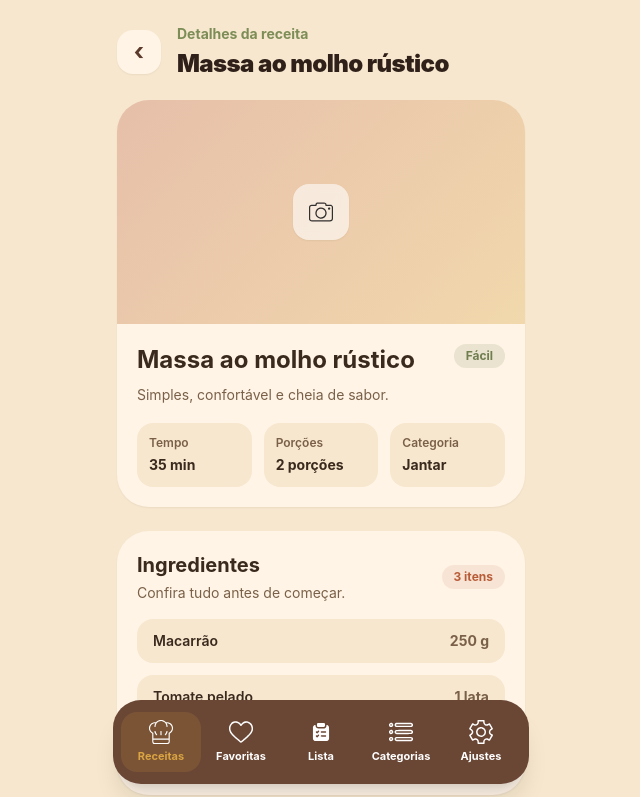
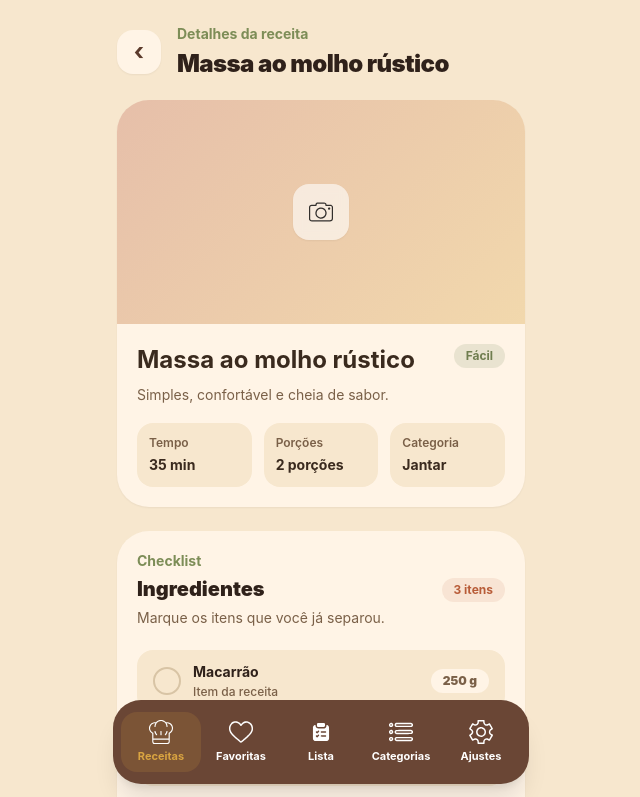
Before and after one commit to ThiagoBCandido/A-La-Carte, an Angular app in the folder frontend/: page /receitas/1 in a window 1280 px wide. Shown: the top 797 px of the page, without its empty margins (319-959 px from the left). Built offline with nearby package versions, Linux system fonts and the light colour scheme.

Commit message:
Re-design da guia de detalhes dos ingredientes, melhoria do checklist

```diff
--- a/frontend/src/app/pages/recipe-details/recipe-details.component.html
+++ b/frontend/src/app/pages/recipe-details/recipe-details.component.html
@@ -31,14 +31,8 @@
       >
         <button
           class="absolute left-1/2 top-1/2 flex h-14 w-14 -translate-x-1/2 -translate-y-1/2 items-center justify-center rounded-2xl bg-white/60 shadow-sm backdrop-blur-sm active:scale-95"
-          type="button"
-          aria-label="Adicionar foto da receita"
-        >
-          <img
-            class="h-6 w-6 opacity-80"
-            src="assets/icons/camera.svg"
-            alt=""
-          />
+          type="button" aria-label="Adicionar foto da receita">
+          <img class="h-6 w-6 opacity-80" src="assets/icons/camera.svg" alt=""/>
         </button>
       </div>
 
@@ -94,18 +88,22 @@
     </section>
 
     <section class="mb-6 rounded-[2rem] bg-[#FFF4E6] p-5 shadow-sm">
-      <div class="mb-4 flex items-center justify-between">
+      <div class="mb-5 flex items-center justify-between gap-4">
         <div>
-          <h2 class="text-xl font-bold">
+          <p class="text-sm font-bold text-[#7D8D57]">
+            Checklist
+          </p>
+
+          <h2 class="mt-1 text-xl font-black text-[#2F211A]">
             Ingredientes
           </h2>
 
-          <p class="mt-1 text-sm text-[#7A6048]">
-            Confira tudo antes de começar.
+          <p class="mt-1 text-sm leading-relaxed text-[#7A6048]">
+            Marque os itens que você já separou.
           </p>
         </div>
 
-        <span class="rounded-full bg-[#B85C38]/10 px-3 py-1 text-xs font-bold text-[#B85C38]">
+        <span class="shrink-0 rounded-full bg-[#B85C38]/10 px-3 py-1 text-xs font-bold text-[#B85C38]">
           {{ recipe.ingredients.length }} itens
         </span>
       </div>
@@ -147,30 +145,40 @@
             </div>
           } @else {
             <button
-              class="relative flex w-full items-center justify-between gap-4 overflow-hidden rounded-2xl px-4 py-3 text-left transition active:scale-[0.98]"
-              [class.bg-[#E4F1D5]]="ingredient.checked"
-              [class.bg-[#F7E7CE]]="!ingredient.checked"
+              class="flex w-full items-center gap-3 rounded-2xl px-4 py-3 text-left transition active:scale-[0.98]"
+              [style.background-color]="ingredient.checked ? '#E4F1D5' : '#F7E7CE'"
               type="button"
               (click)="toggleIngredient(ingredient)"
             >
               <span
-                class="absolute left-4 right-4 top-1/2 h-0.5 origin-left -translate-y-1/2 rounded-full bg-[#4F6F32] transition-transform duration-200"
-                [class.scale-x-100]="ingredient.checked"
-                [class.scale-x-0]="!ingredient.checked"
-                aria-hidden="true"
-              ></span>
+                class="flex h-7 w-7 shrink-0 items-center justify-center rounded-full border-2 text-sm font-black transition"
+                [style.border-color]="ingredient.checked ? '#6F7D4F' : '#D8C4A5'"
+                [style.background-color]="ingredient.checked ? '#6F7D4F' : 'transparent'"
+                [style.color]="ingredient.checked ? '#FFFFFF' : 'transparent'"
+              >
+                ✓
+              </span>
 
-              <span
-                class="relative z-10 text-sm font-semibold transition"
-                [class.text-[#4F6F32]]="ingredient.checked"
-              >
-                {{ ingredient.name }}
+              <span class="min-w-0 flex-1">
+                <span
+                  class="block text-sm font-bold transition"
+                  [style.color]="ingredient.checked ? '#4F6F32' : '#2F211A'"
+                >
+                  {{ ingredient.name }}
+                </span>
+
+                <span
+                  class="mt-0.5 block text-xs font-medium transition"
+                  [style.color]="ingredient.checked ? 'rgba(79, 111, 50, 0.8)' : '#7A6048'"
+                >
+                  Item da receita
+                </span>
               </span>
 
               <span
-                class="relative z-10 shrink-0 text-sm font-bold transition"
-                [class.text-[#4F6F32]]="ingredient.checked"
-                [class.text-[#7A6048]]="!ingredient.checked"
+                class="shrink-0 rounded-full px-3 py-1 text-xs font-black transition"
+                [style.background-color]="ingredient.checked ? 'rgba(255, 255, 255, 0.6)' : '#FFF4E6'"
+                [style.color]="ingredient.checked ? '#4F6F32' : '#7A6048'"
               >
                 {{ ingredient.quantity }} {{ ingredient.unit }}
               </span>
@@ -257,15 +265,13 @@
           } @else {
             <button
               class="flex w-full gap-4 rounded-2xl px-3 py-3 text-left transition active:scale-[0.98]"
-              [class.bg-[#E4F1D5]]="step.checked"
-              [class.bg-[#F7E7CE]]="!step.checked"
+              [style.background-color]="step.checked ? '#E4F1D5' : '#F7E7CE'"
               type="button"
               (click)="toggleStep(step)"
             >
               <span
                 class="flex h-9 w-9 shrink-0 items-center justify-center rounded-2xl text-sm font-bold text-white transition"
-                [class.bg-[#6F7D4F]]="step.checked"
-                [class.bg-[#B85C38]]="!step.checked"
+                [style.background-color]="step.checked ? '#6F7D4F' : '#B85C38'"
               >
                 {{ step.order }}
               </span>
@@ -280,8 +286,7 @@
 
                 <span
                   class="relative z-10 text-sm leading-relaxed transition"
-                  [class.text-[#4F6F32]]="step.checked"
-                  [class.text-[#3A2A1E]]="!step.checked"
+                  [style.color]="step.checked ? '#4F6F32' : '#3A2A1E'"
                 >
                   {{ step.description }}
                 </span>
```
